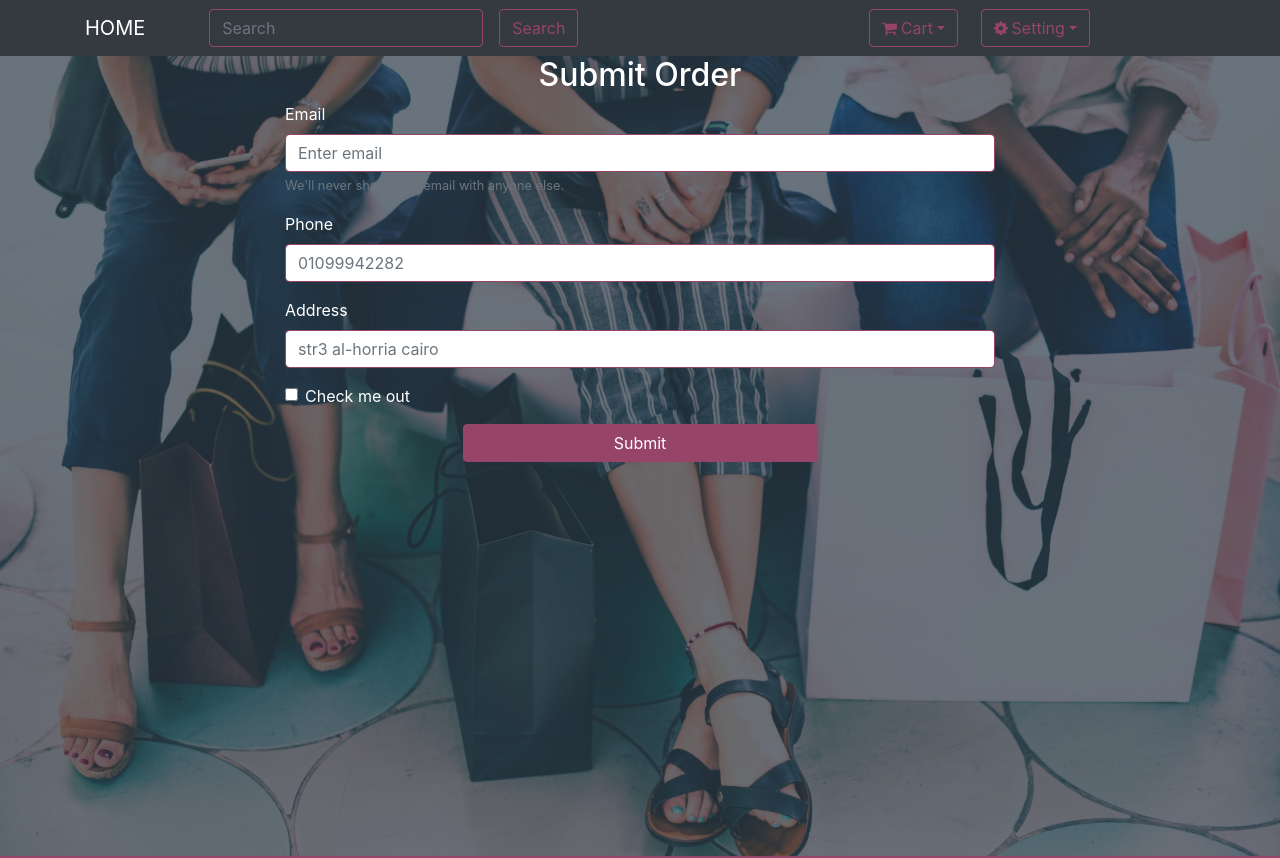
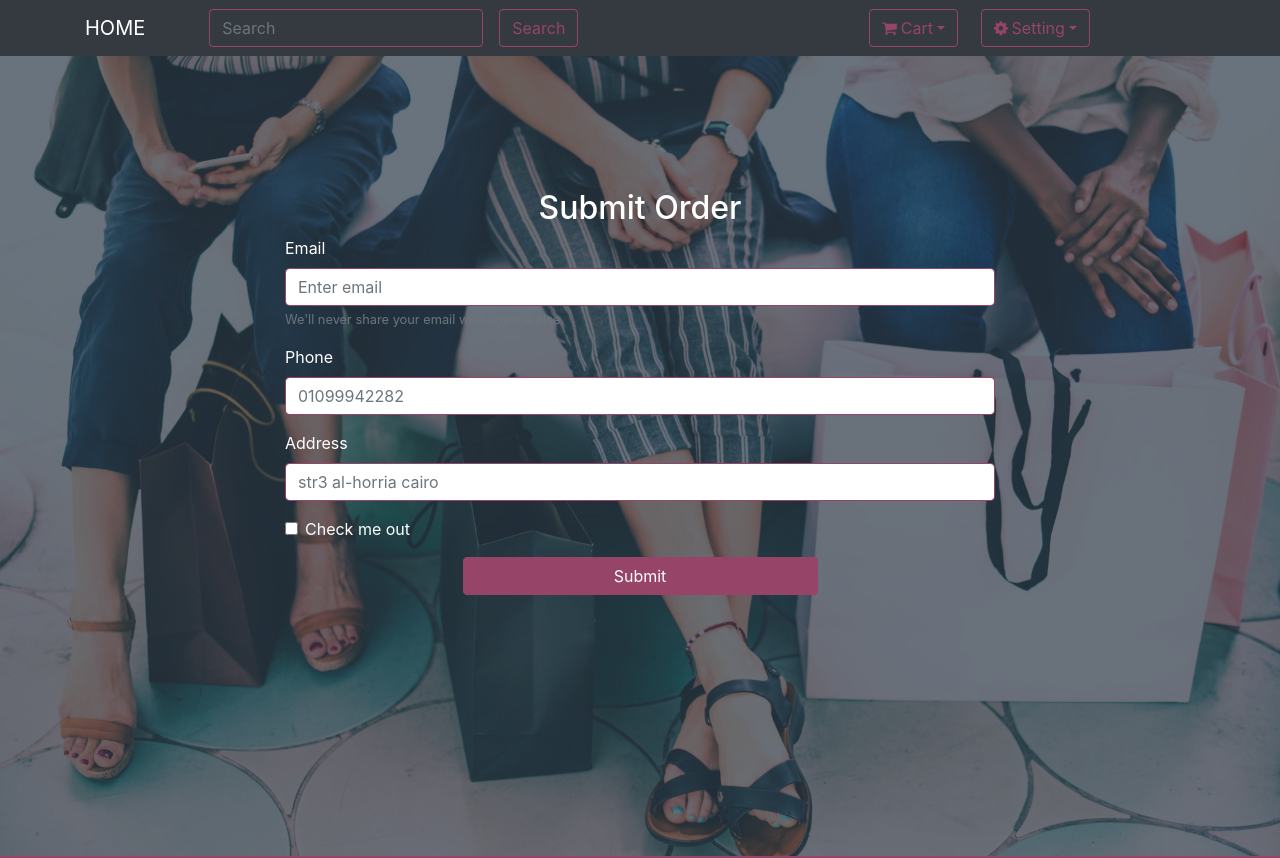
Before and after one commit to HudaSalah/Shopping-product, an Angular app: page / in a window 1280 px wide. Shown: the top 858 px of the page. Built offline with nearby package versions, Linux system fonts and the light colour scheme; what angular-font-awesome would draw is missing.

Commit message:
update form ui

```diff
--- a/src/app/cart-form/cart-form.component.html
+++ b/src/app/cart-form/cart-form.component.html
@@ -1,9 +1,8 @@
 <main>
   <section id="formSec">
     <div class="overlay"></div>
-    <div class="container">
-
-        <div class="order">
+    <div class="container h-100">
+        <div class="order d-flex flex-column align-items-center justify-content-center w-100 h-100">
             <div class="container col-8 text-white">
               <h2 class="text-center">Submit Order</h2>
 
```
